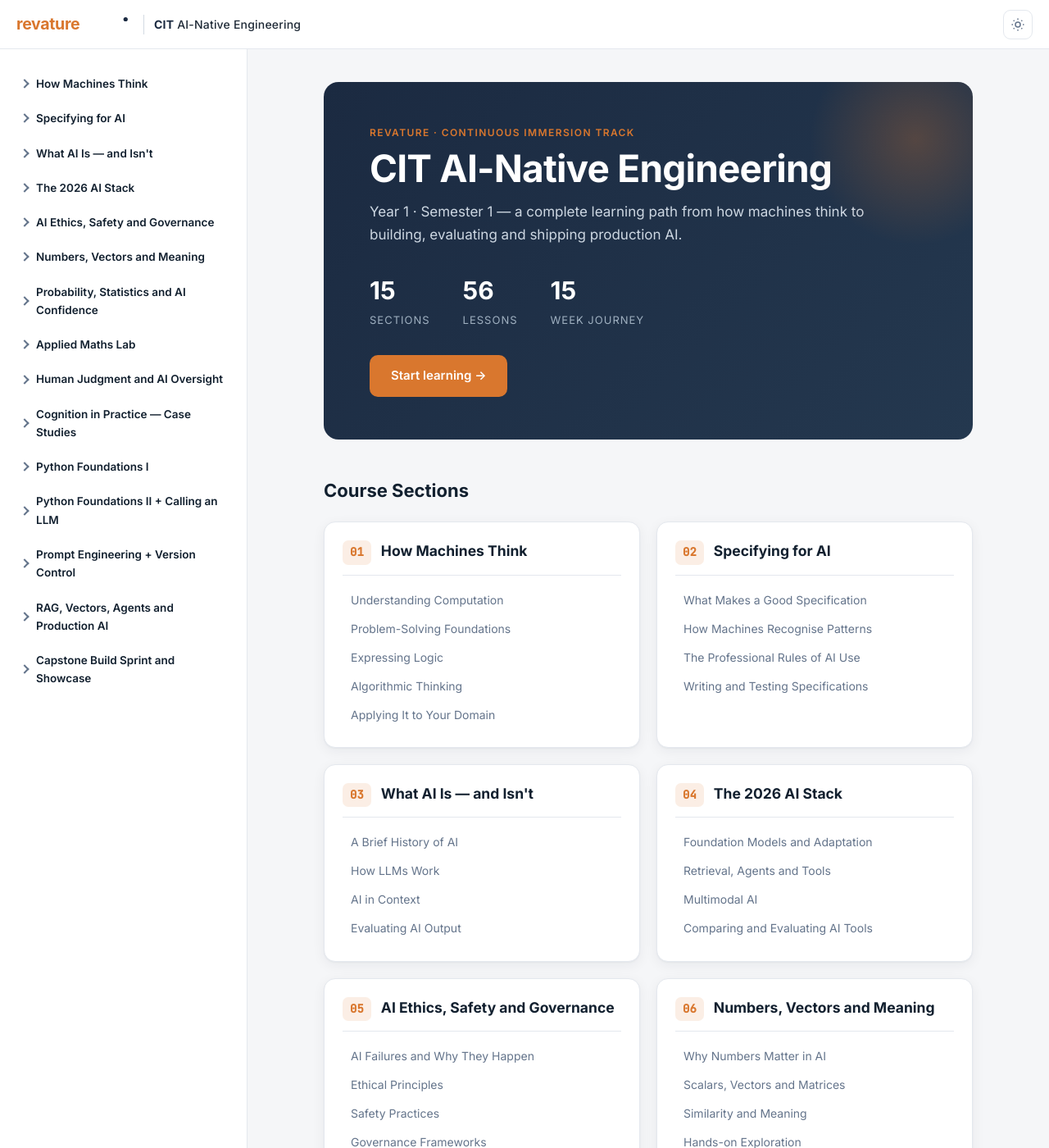
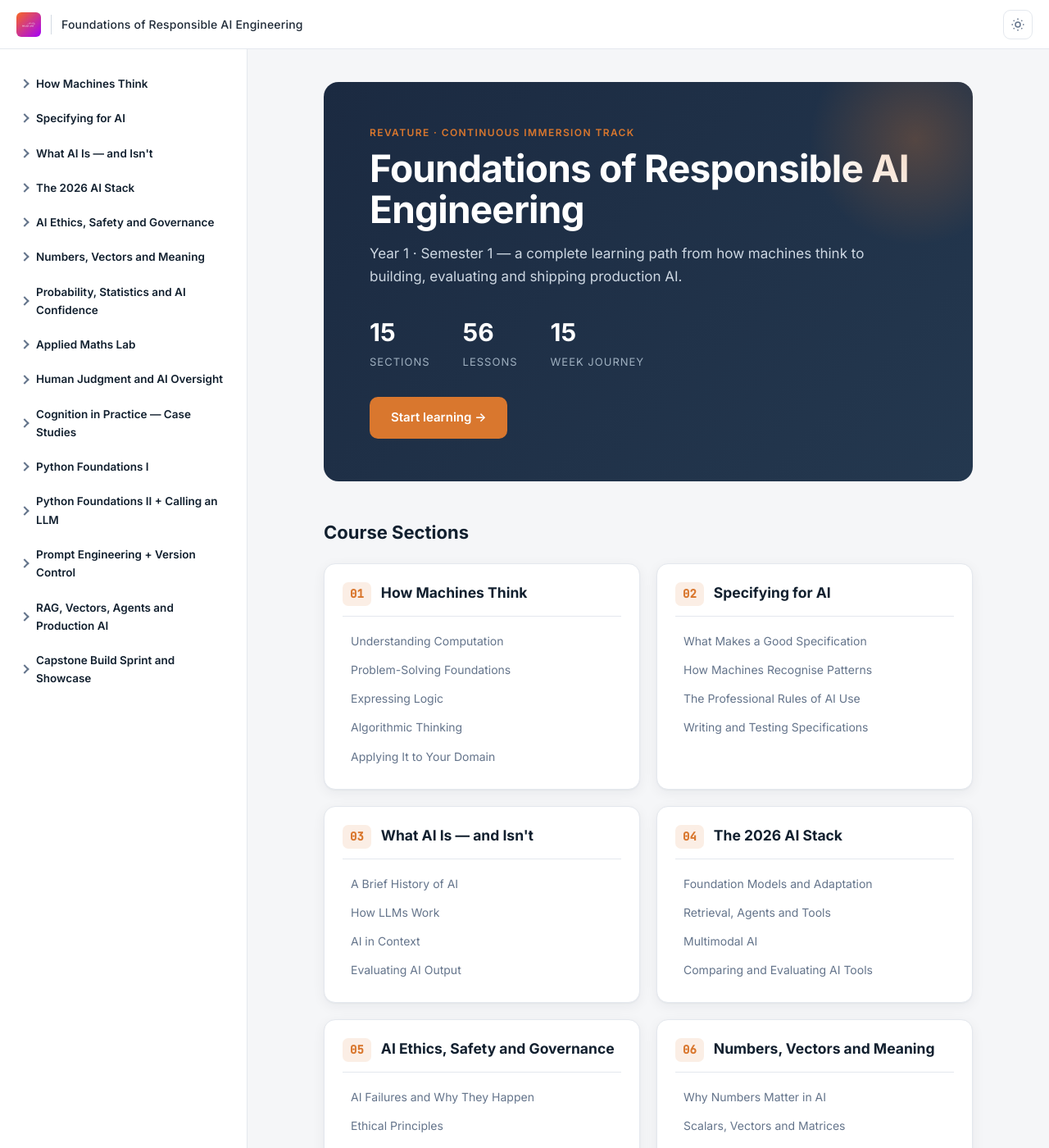
Before and after one commit to NamrataRev/CIT_AI_Academy-, a Jekyll site: the page built from index.md, in a window 1280 px wide and 1400 px high. Shown: the whole window at 82% size. Built offline with Jekyll 4.4.1, drawn with Linux system fonts in a browser that asks for light colours.

Commit message:
Rebrand site to 'Foundations of Responsible AI Engineering' and use Revature logo image
Update site title/description, header brand text, and README. Replace the placeholder SVG wordmark with the supplied Revature logo (assets/img/revature-logo.jpg).

```diff
--- a/_config.yml
+++ b/_config.yml
@@ -1,7 +1,7 @@
-title: "CIT AI-Native Engineering"
+title: "Foundations of Responsible AI Engineering"
 tagline: "Year 1 · Semester 1"
 description: >-
-  Revature CIT AI-Native Engineering Program — a complete learning path from how
+  Revature Foundations of Responsible AI Engineering — a complete learning path from how
   machines think to building, evaluating and shipping production AI.
 
 # Served at https://namratarev.github.io/CIT_AI_Academy-/
--- a/_layouts/default.html
+++ b/_layouts/default.html
@@ -10,9 +10,9 @@
     <span></span><span></span><span></span>
   </button>
   <a class="brand" href="{{ '/' | relative_url }}">
-    <img src="{{ '/assets/img/logo.svg' | relative_url }}" alt="Revature" class="brand-logo">
+    <img src="{{ '/assets/img/revature-logo.jpg' | relative_url }}" alt="Revature" class="brand-logo">
     <span class="brand-divider"></span>
-    <span class="brand-text"><strong>CIT</strong> AI-Native Engineering</span>
+    <span class="brand-text">Foundations of Responsible AI Engineering</span>
   </a>
   <button class="theme-toggle" aria-label="Toggle dark mode" onclick="toggleTheme()">
     <svg viewBox="0 0 24 24" width="18" height="18" fill="none" stroke="currentColor" stroke-width="2"><circle cx="12" cy="12" r="4"></circle><path d="M12 2v2M12 20v2M4.9 4.9l1.4 1.4M17.7 17.7l1.4 1.4M2 12h2M20 12h2M4.9 19.1l1.4-1.4M17.7 6.3l1.4-1.4"></path></svg>
--- a/assets/css/style.css
+++ b/assets/css/style.css
@@ -55,7 +55,7 @@
 .site-header{position:sticky;top:0;z-index:100;height:var(--header-h);display:flex;align-items:center;gap:14px;
   padding:0 20px;background:var(--header-bg);border-bottom:1px solid var(--border)}
 .brand{display:flex;align-items:center;gap:12px;text-decoration:none!important}
-.brand-logo{height:26px;width:auto;display:block}
+.brand-logo{height:30px;width:auto;display:block;border-radius:6px}
 .brand-divider{width:1px;height:24px;background:var(--border-strong)}
 .brand-text{color:var(--text);font-size:14px;font-weight:500;letter-spacing:.2px;white-space:nowrap}
 .brand-text strong{color:var(--brand-navy);font-weight:700}
```
Also changed, not shown: README.md, assets/img/revature-logo.jpg (added).
